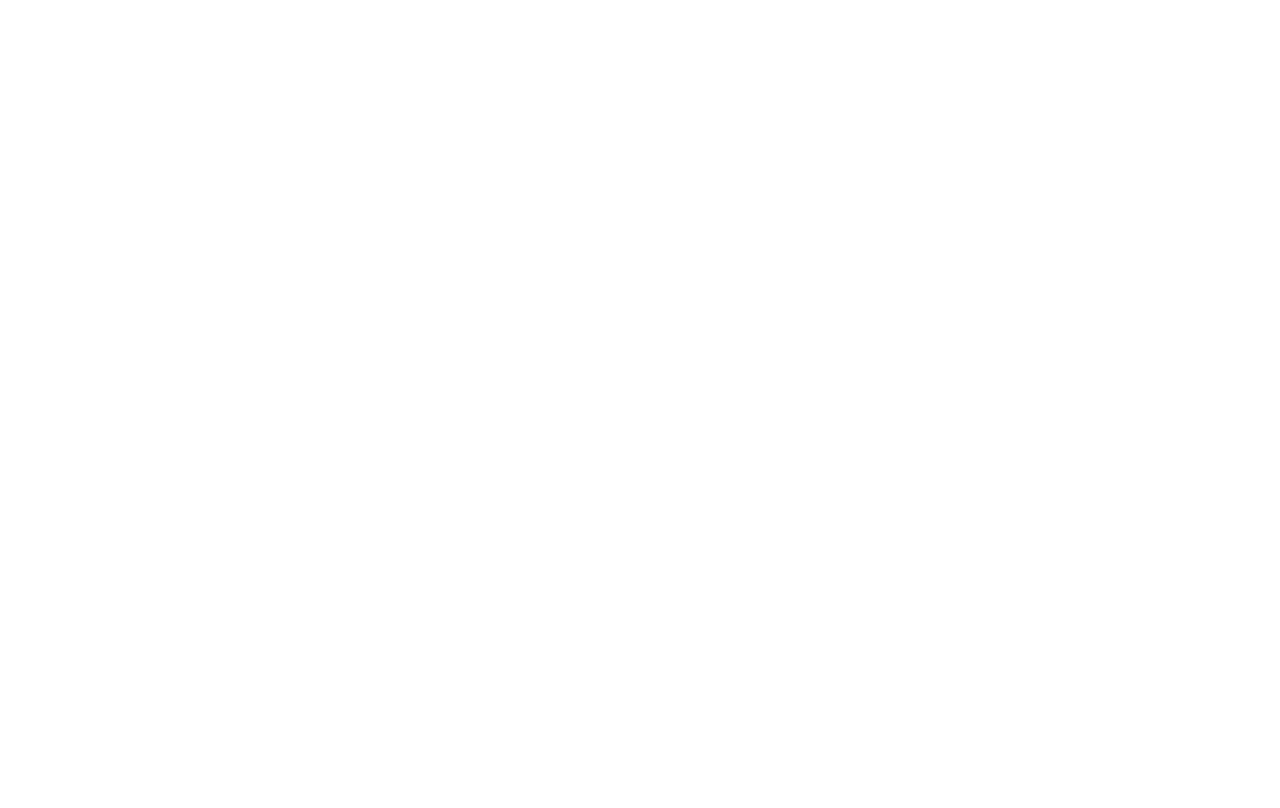
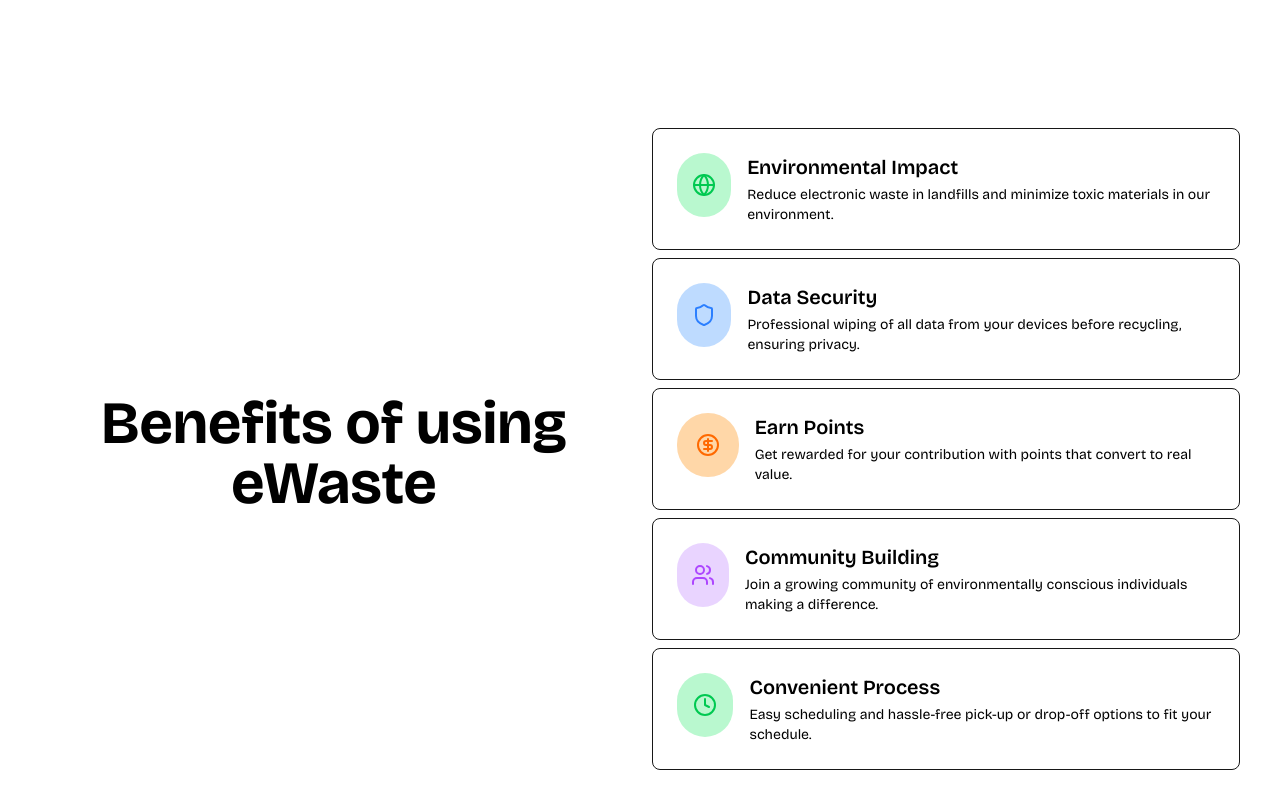
Before and after one commit to kshitijakarsh/eWaste-backend, a Next.js app in the folder frontend/: page / in a window 1280 px wide. Shown: the part 1480-2288 px from the top of the page. Before the commit the page ends 1448 px from the top, so only its background shows below. Built offline with nearby package versions, Linux system fonts and the light colour scheme.

Commit message:
building homepage

```diff
--- a/frontend/src/app/globals.css
+++ b/frontend/src/app/globals.css
@@ -45,7 +45,7 @@
 
 
 .animate-blur-in {
-  animation: blurScaleIn 0.8s ease-out forwards;
+  animation: blurScaleIn 0.5s ease-out forwards;
 }
 
 @keyframes fontGrow {
--- a/frontend/src/app/login/page.tsx
+++ b/frontend/src/app/login/page.tsx
@@ -4,6 +4,7 @@
 import axios from "axios";
 import { bricolage } from "../layout";
 import Header from "@/components/Header";
+import Link from "next/link";
 
 export default function Login() {
   const router = useRouter();
@@ -38,7 +39,16 @@
       <div className="h-screen w-full flex items-center justify-center animate-blur-in ">
         <div className="p-8 pt-12 pb-12 rounded-lg shadow-lg w-full max-w-md border-2 border-gray-600">
 
-          <h2 className="text-2xl text-green-600 mb-6 text-center">Login</h2>
+          <h2 className="text-2xl text-green-600 text-center">Login</h2>
+          <p className="text-l text-black text-center mb-6">
+            {" "}
+            create an account? {" "}
+            <span className="text-blue-400">
+              <Link href="/signup" className="hover:text-green-600 transition">
+                signup
+              </Link>
+            </span>
+          </p>
 
           <input
             type="email"
--- a/frontend/src/app/page.tsx
+++ b/frontend/src/app/page.tsx
@@ -1,6 +1,6 @@
 "use client";
 import Header from "@/components/Header";
-import { MoveRight } from "lucide-react";
+import { CircleDollarSign, Clock, Globe, MoveRight, Shield, Users } from "lucide-react";
 import { useRouter } from "next/navigation";
 import { Smartphone, Recycle, BadgeCheck, ShoppingBag } from "lucide-react";
 
@@ -68,7 +68,9 @@
               <div className="bg-blue-200 rounded-full w-16 h-16 flex items-center justify-center">
                 <Smartphone className="text-blue-500 text-xl" />
               </div>
-              <h1 className="mt-2 text-xl text-black text-center">Register your device</h1>
+              <h1 className="mt-2 text-xl text-black text-center">
+                Register your device
+              </h1>
               <p className="text-black text-center">
                 Sign up and register your old electronic devices on our
                 platform.
@@ -91,7 +93,9 @@
               <div className="bg-orange-200 rounded-full w-16 h-16 flex items-center justify-center">
                 <BadgeCheck className="text-orange-500 text-xl" />
               </div>
-              <h1 className="mt-2 text-xl text-black text-center">Earn Points</h1>
+              <h1 className="mt-2 text-xl text-black text-center">
+                Earn Points
+              </h1>
               <p className="text-black text-center">
                 Get points based on the condition and value of your recycled
                 devices.
@@ -101,9 +105,94 @@
               <div className="bg-purple-200 rounded-full w-16 h-16 flex items-center justify-center">
                 <ShoppingBag className="text-purple-500 text-xl" />
               </div>
-              <h1 className="mt-2 text-xl text-black text-center">Redeem Rewards</h1>
+              <h1 className="mt-2 text-xl text-black text-center">
+                Redeem Rewards
+              </h1>
               <p className="text-black text-center">
                 Use your earned points to purchase new eco-friendly products.
+              </p>
+            </div>
+          </div>
+        </div>
+      </section>
+
+      <section className="flex-grow grid grid-cols-2 gap-6 items-center px-10 py-40">
+        <div className="m-10 p-10 max-w-7xl mx-auto px-10">
+          <h1 className="text-black text-6xl text-center font-bold">
+            Benefits of using eWaste
+          </h1>
+        </div>
+
+        <div className="flex flex-col space-y-4">
+        <div className="mb-2 flex items-start gap-4 p-6 hover:shadow-md border rounded-lg">
+            <div className="bg-green-200 rounded-full w-16 h-16 flex items-center justify-center">
+              <Globe className="text-green-500 text-xl" />
+            </div>
+            <div>
+              <h1 className="text-black text-xl font-semibold mb-1">
+                Environmental Impact
+              </h1>
+              <p className="text-black text-sm">
+                Reduce electronic waste in landfills and minimize toxic
+                materials in our environment.
+              </p>
+            </div>
+          </div>
+          <div className="mb-2 flex items-start gap-4 p-6 hover:shadow-md border rounded-lg">
+            <div className="bg-blue-200 rounded-full w-16 h-16 flex items-center justify-center">
+              <Shield className="text-blue-500 text-xl" />
+            </div>
+            <div>
+              <h1 className="text-black text-xl font-semibold mb-1">
+                Data Security
+              </h1>
+              <p className="text-black text-sm">
+                Professional wiping of all data from your devices before
+                recycling, ensuring privacy.
+              </p>
+            </div>
+          </div>
+          <div className="mb-2 flex items-start gap-4 p-6 hover:shadow-md border rounded-lg">
+            <div className="bg-orange-200 rounded-full w-16 h-16 flex items-center justify-center">
+              <CircleDollarSign className="text-orange-500 text-xl" />
+            </div>
+            <div>
+              <h1 className="text-black text-xl font-semibold mb-1">
+                Earn Points
+              </h1>
+              <p className="text-black text-sm">
+                Get rewarded for your contribution with points that convert to
+                real value.
+              </p>
+            </div>
+          </div>
+
+          <div className="mb-2 flex items-start gap-4 p-6 hover:shadow-md border rounded-lg">
+            <div className="bg-purple-200 rounded-full w-16 h-16 flex items-center justify-center">
+              <Users className="text-purple-500 text-xl" />
+            </div>
+            <div>
+              <h1 className="text-black text-xl font-semibold mb-1">
+                Community Building
+              </h1>
+              <p className="text-black text-sm">
+                Join a growing community of environmentally conscious
+                individuals making a difference.
+              </p>
+            </div>
+          </div>
+
+          <div className="mb-2 flex items-start gap-4 p-6 hover:shadow-md border rounded-lg">
+            <div className="bg-green-200 rounded-full w-16 h-16 flex items-center justify-center">
+              <Clock className="text-green-500 text-xl" />
+            </div>
+            <div>
+              <h1 className="text-black text-xl font-semibold mb-1">
+                Convenient Process
+              </h1>
+              <p className="text-black text-sm">
+                Easy scheduling and hassle-free pick-up or drop-off options to
+                fit your schedule.
               </p>
             </div>
           </div>
--- a/frontend/src/app/signup/page.tsx
+++ b/frontend/src/app/signup/page.tsx
@@ -4,6 +4,7 @@
 import axios from "axios";
 import { bricolage } from "../layout";
 import Header from "@/components/Header";
+import Link from "next/link";
 
 export default function Login() {
   const router = useRouter();
@@ -11,10 +12,9 @@
   const [email, setEmail] = useState("");
   const [password, setPassword] = useState("");
 
-
   const handleName = (e: ChangeEvent<HTMLInputElement>) => {
-    setName(e.target.value)
-  }
+    setName(e.target.value);
+  };
 
   const handleEmail = (e: ChangeEvent<HTMLInputElement>) => {
     setEmail(e.target.value);
@@ -44,9 +44,16 @@
       <Header />
       <div className="h-screen w-full flex items-center justify-center animate-blur-in">
         <div className="p-8 pt-12 pb-12 rounded-lg shadow-lg w-full max-w-md border-2 border-gray-600">
-
-          <h2 className="text-2xl text-green-600 mb-6 text-center">SignUp</h2>
-
+          <h2 className="text-2xl text-green-600 text-center">SignUp</h2>
+          <p className="text-l text-black text-center mb-6">
+            {" "}
+            already have an account{" "}
+            <span className="text-blue-400">
+              <Link href="/login" className="hover:text-green-600 transition">
+                login
+              </Link>
+            </span>
+          </p>
 
           <input
             type="name"
```
